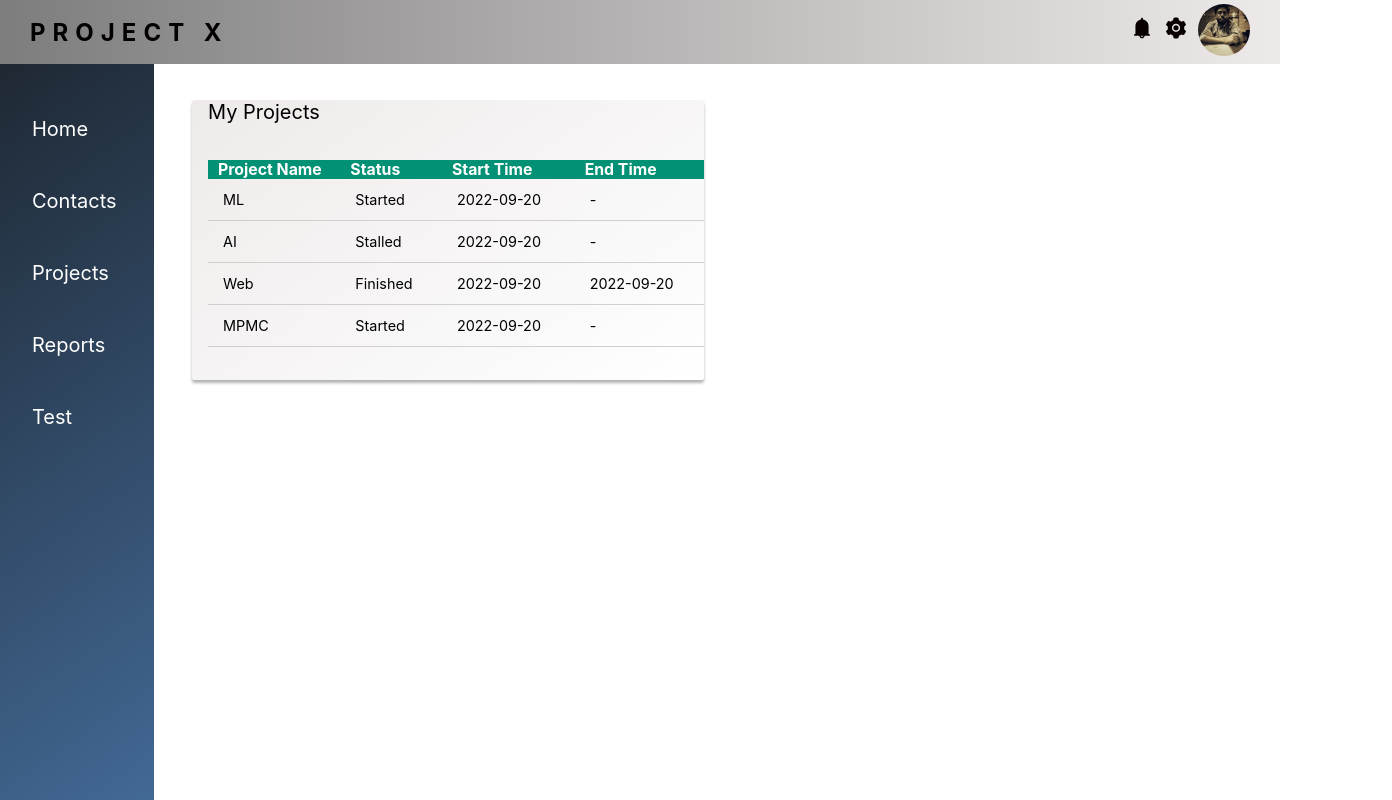
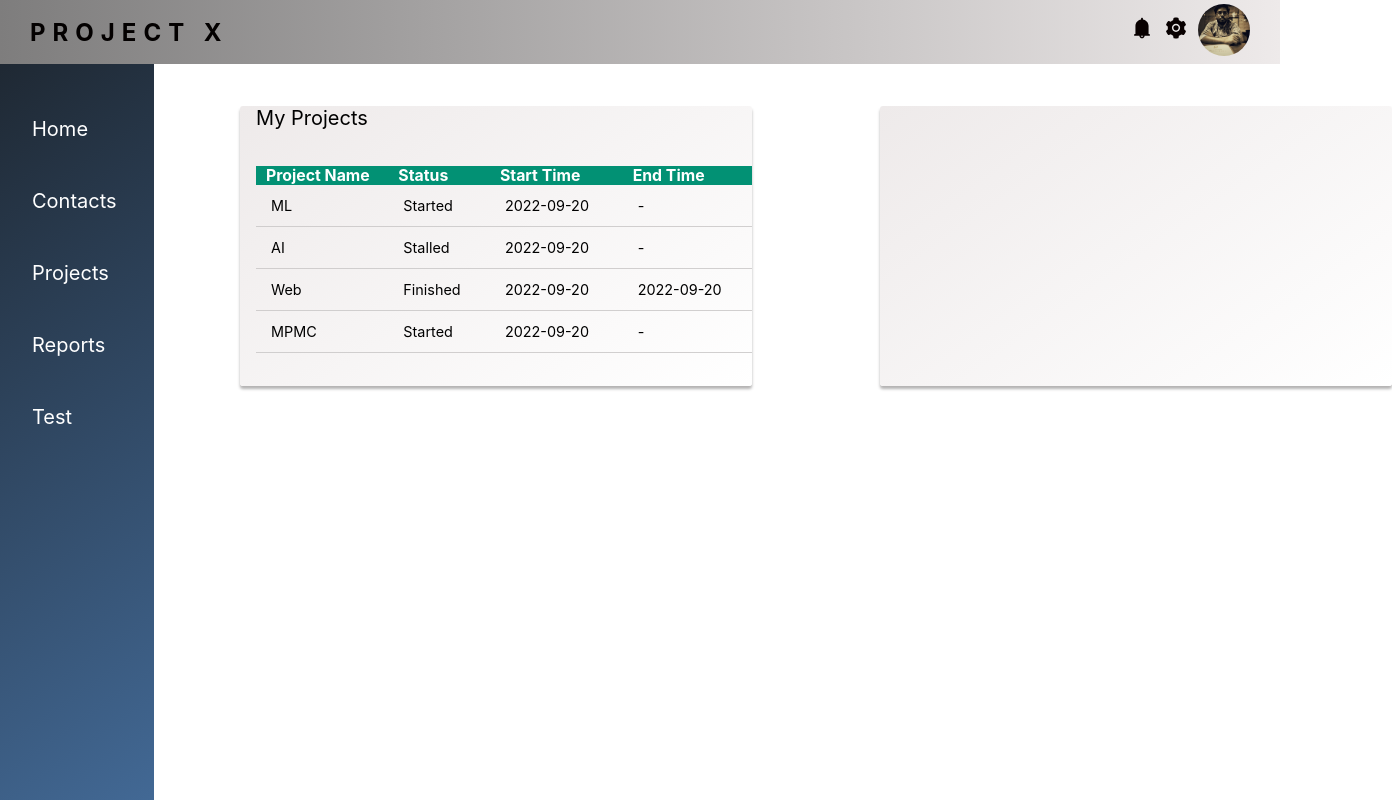
Before and after one commit to abhijan1234/ProjectX-React, a React (Create React App) app: page /1/projects in a window 1280 px wide. Shown: the whole page, 1392 px wide, since content can reach past the window. Built offline with nearby package versions, Linux system fonts and the light colour scheme.

Commit message:
Changed Style code

```diff
--- a/src/Components/Card/Card.scss
+++ b/src/Components/Card/Card.scss
@@ -3,12 +3,9 @@
     width: 40%;
     height: 35%;
     background: linear-gradient(145deg,rgb(238, 234, 234),rgb(255,255,255));
-    top: 30%;
-    left: 35%;
     right: auto;
     bottom: auto;
     border-radius: 3px;
-    transform: translate(-50%, -50%);
     outline: none;
     box-shadow: 0px 3px 3px rgb(180, 179, 179);
     overflow-y:scroll;
--- a/src/Layouts/Projects/Projects.scss
+++ b/src/Layouts/Projects/Projects.scss
@@ -10,7 +10,18 @@
     align-items: center;
     justify-content: space-between;
 }
-
+.projectPageContainer{
+    display: flex;
+    justify-content: center;
+}
+.projectListCard{
+    margin-left: 15rem;
+    margin-top: 7rem;
+}
+.projectReportCard{
+    margin-left: 40em;
+    margin-top: 7rem;
+}
 .content-table{
     border-collapse: collapse;
     margin: 20px 0;
--- a/src/Layouts/Projects/Projects.tsx
+++ b/src/Layouts/Projects/Projects.tsx
@@ -22,6 +22,7 @@ const Projects = (props: any) => {
       <div className='project-main-tile'>
         <div className='project-row-tile'>
           <div className='projectPageContainer'>
+            <div className='projectListCard'>
               <Card headerName = "My Projects">
                 <table className='content-table'>
                   <thead>
@@ -48,6 +49,11 @@ const Projects = (props: any) => {
                 </table>
               </Card>
             </div>
+            <div className='projectReportCard'>
+              <Card></Card>
+            </div>
+
+          </div>
         </div>
       </div>
 
```
Lines whose indentation alone changed are shown as unchanged.
